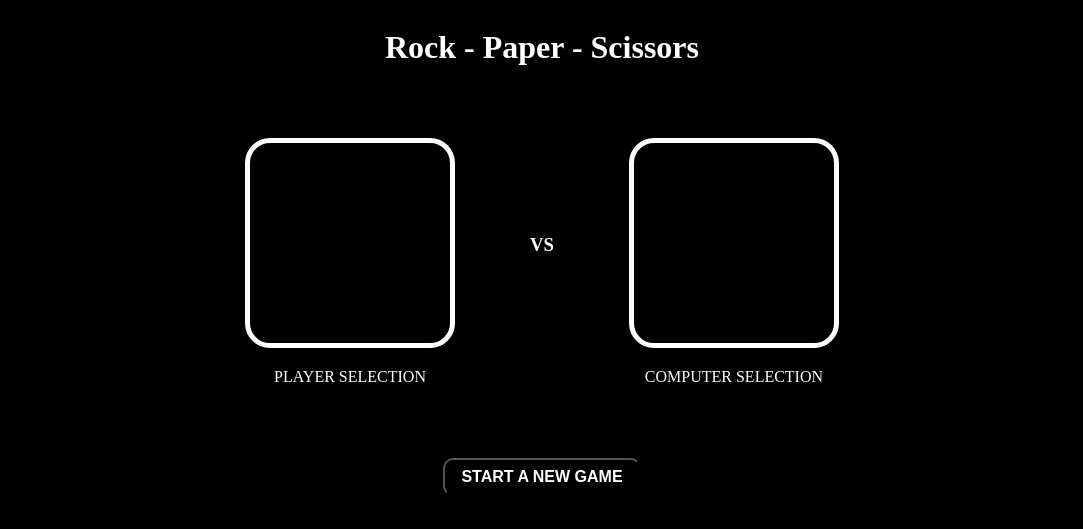
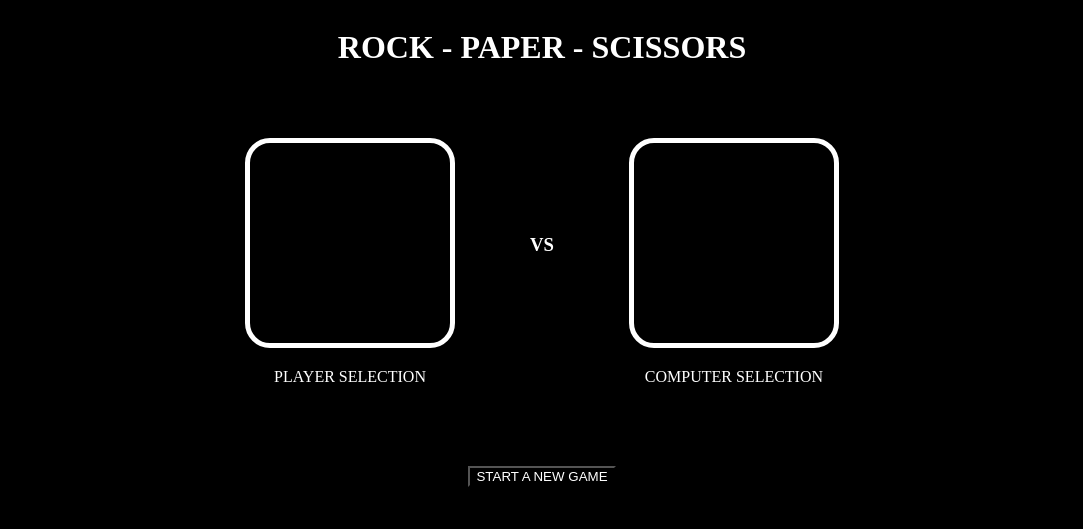
Before and after one commit to dazmocation/TOP-Project-Rock-Paper-Scissors, a plain HTML site: page index.html in a window 1280 px wide. Shown: the top 529 px of the page, without its empty margins (98-1181 px from the left). Drawn offline with Linux system fonts and the light colour scheme; grey boxes are pictures that could not be loaded.

Commit message:
adjusted newGameButton to use id instead of class

```diff
--- a/index.html
+++ b/index.html
@@ -10,7 +10,7 @@
 </head>
 <body>
     <header>
-        <h1>Rock - Paper - Scissors</h1>
+        <h1>ROCK - PAPER - SCISSORS</h1>
     </header>
     <main>
         <div class="gameArea">
@@ -30,7 +30,7 @@
                 </div>
             </div>
             <div class="results">
-                <button class="newGame">START A NEW GAME</button>
+                <button id="newGame">START A NEW GAME</button>
             </div>
         </div>
         <div class="buttons">
```
